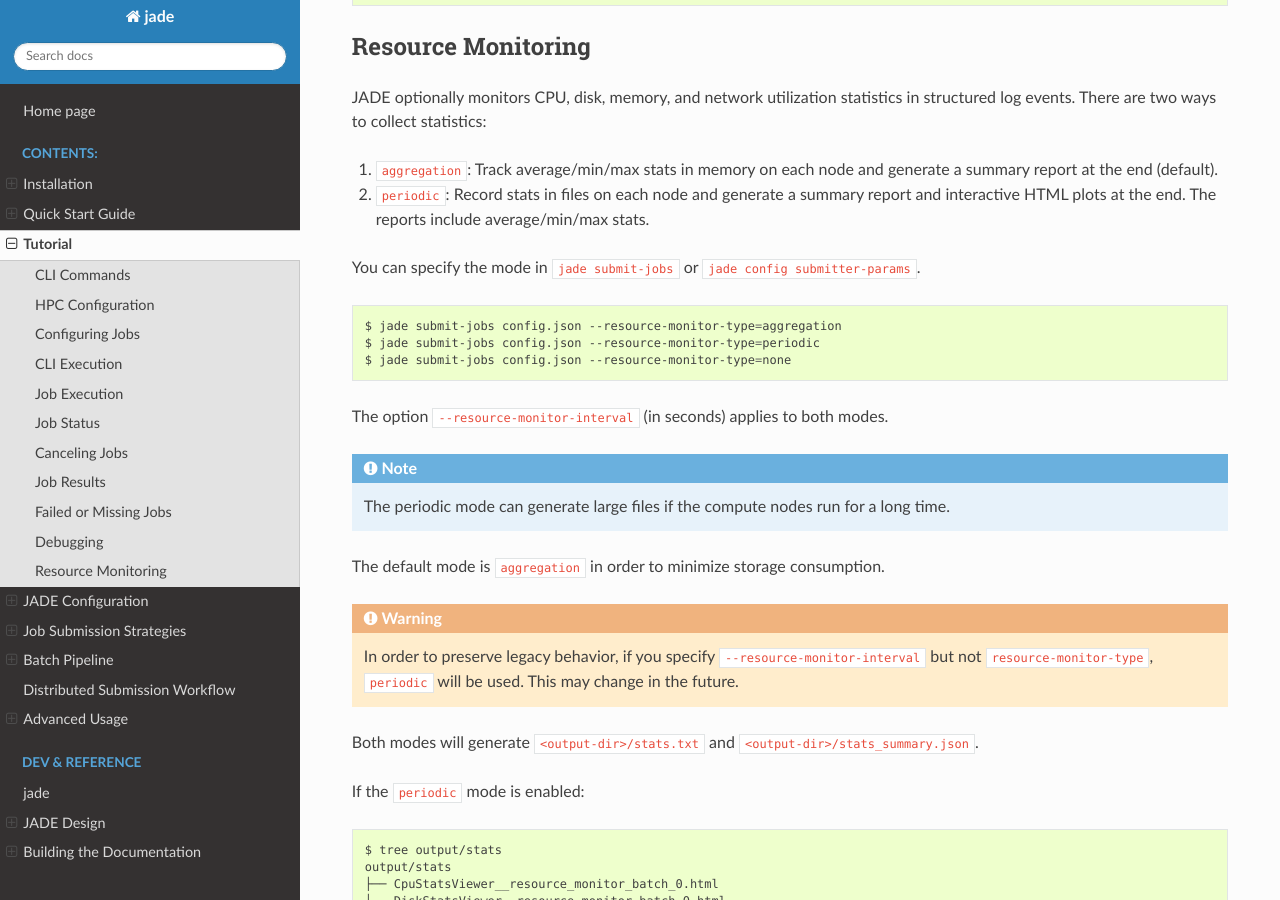
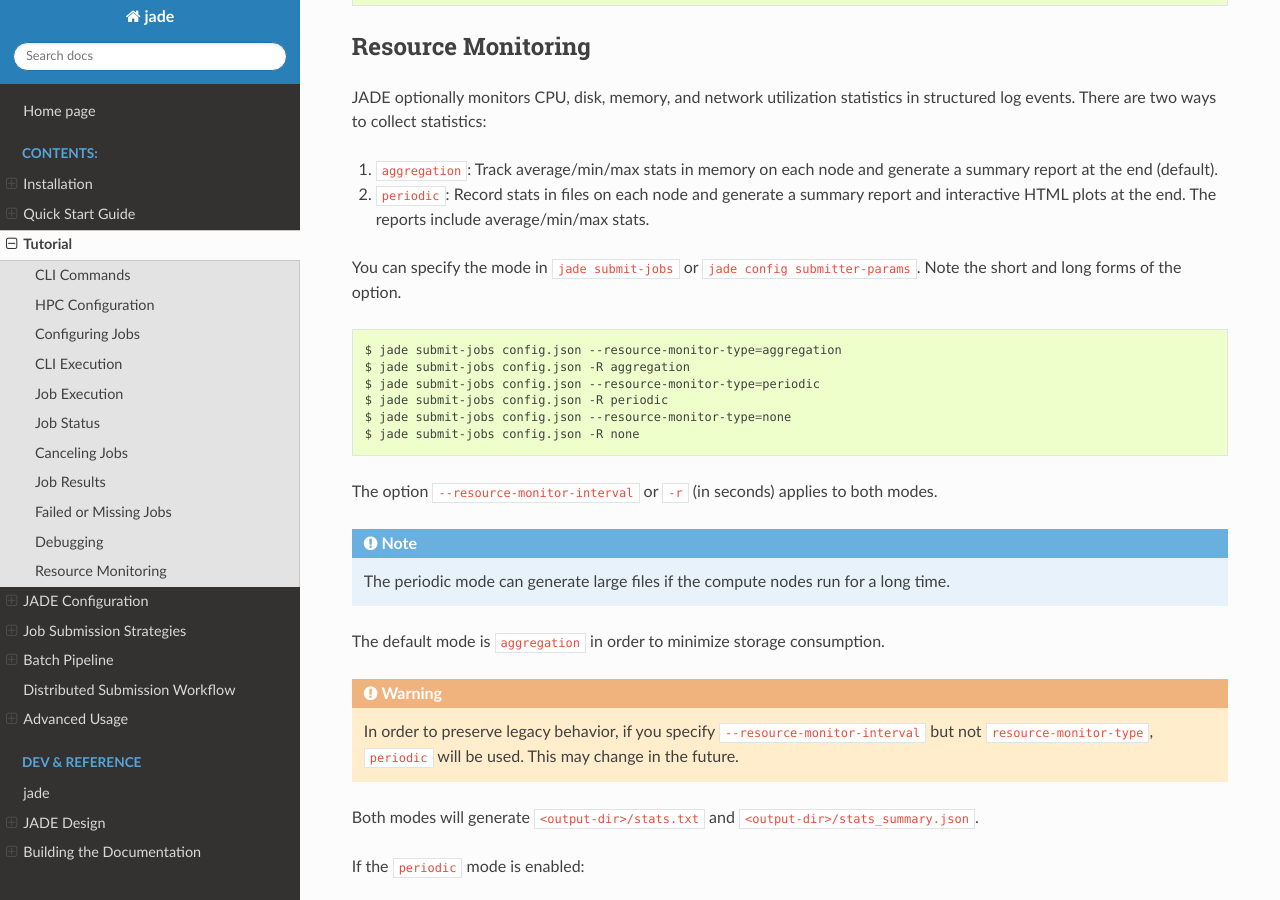
Before and after one commit to NREL/jade, a Sphinx documentation site: the page built from docs/source/tutorial.rst, in a window 1280 px wide and 900 px high, scrolled down 10479 px. Built offline with Sphinx 7.4.7 and the Read the Docs theme 2.0.0, drawn with Linux system fonts in a browser that asks for light colours; pages that are not in the unit, such as notebooks, are missing from menus.

Commit message:
Improve documentation

```diff
--- a/docs/source/tutorial.rst
+++ b/docs/source/tutorial.rst
@@ -552,15 +552,18 @@ statistics in structured log events. There are two ways to collect statistics:
    average/min/max stats.
 
 You can specify the mode in ``jade submit-jobs`` or ``jade config
-submitter-params``.
+submitter-params``. Note the short and long forms of the option.
 
 .. code-block:: bash
 
    $ jade submit-jobs config.json --resource-monitor-type=aggregation
+   $ jade submit-jobs config.json -R aggregation
    $ jade submit-jobs config.json --resource-monitor-type=periodic
+   $ jade submit-jobs config.json -R periodic
    $ jade submit-jobs config.json --resource-monitor-type=none
+   $ jade submit-jobs config.json -R none
 
-The option ``--resource-monitor-interval`` (in seconds) applies to both modes.
+The option ``--resource-monitor-interval`` or ``-r`` (in seconds) applies to both modes.
 
 .. note:: The periodic mode can generate large files if the compute nodes
    run for a long time.
```
Also changed, not shown: 1 other file.
